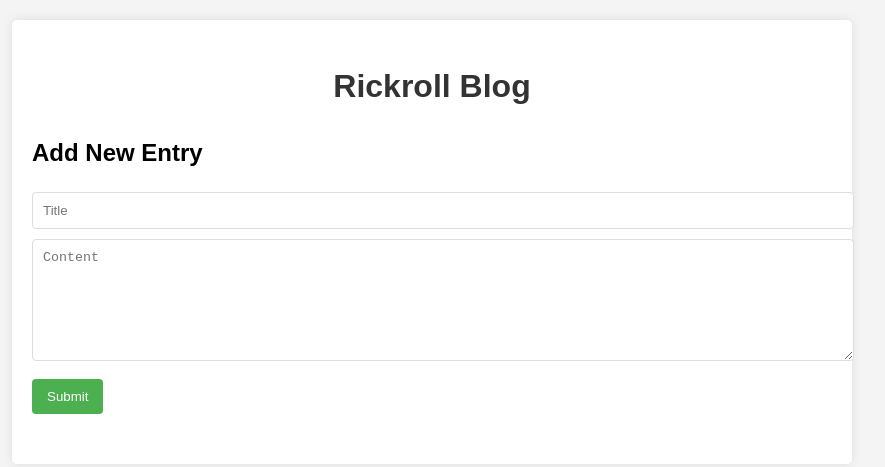
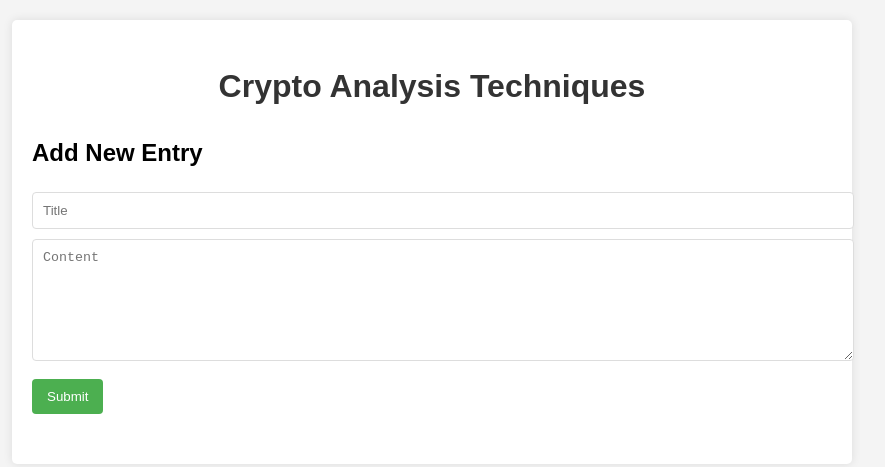
Before and after one commit to GEMS-Gallery/blogroll-d-019220fea083, a website built with Vite: page frontend/index.html in a window 1280 px wide. Shown: the whole page, without its empty margins (208-1093 px from the left). Built offline with nearby package versions, Linux system fonts and the light colour scheme; what @dfinity/agent would draw is missing.

Commit message:
01922100-ca3f-7997-ac0e-added55e6519

```diff
--- a/frontend/index.html
+++ b/frontend/index.html
@@ -3,12 +3,12 @@
 <head>
     <meta charset="UTF-8">
     <meta name="viewport" content="width=device-width, initial-scale=1.0">
-    <title>Rickroll Blog</title>
+    <title>Crypto Analysis Techniques</title>
     <link rel="stylesheet" href="index.css">
 </head>
 <body>
     <div id="app">
-        <h1>Rickroll Blog</h1>
+        <h1>Crypto Analysis Techniques</h1>
         <div id="new-entry">
             <h2>Add New Entry</h2>
             <input type="text" id="title" placeholder="Title">
```
